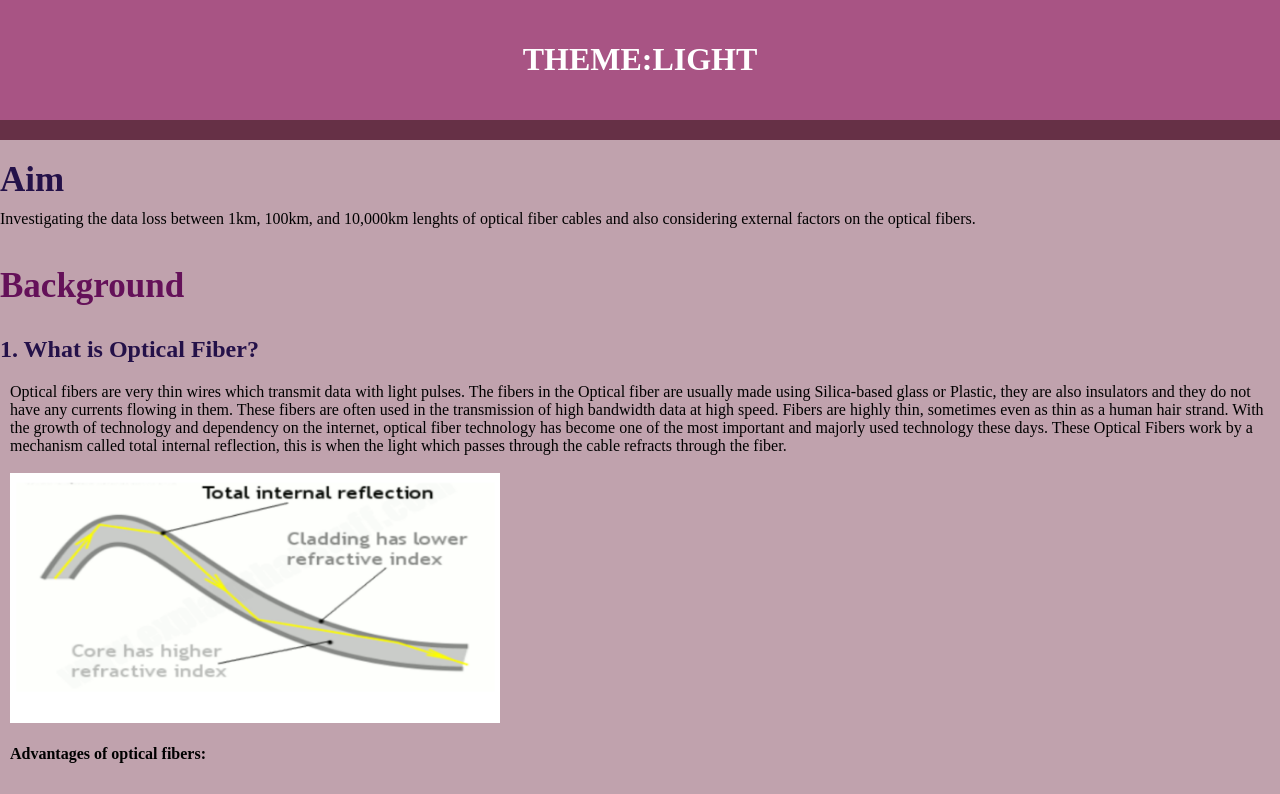
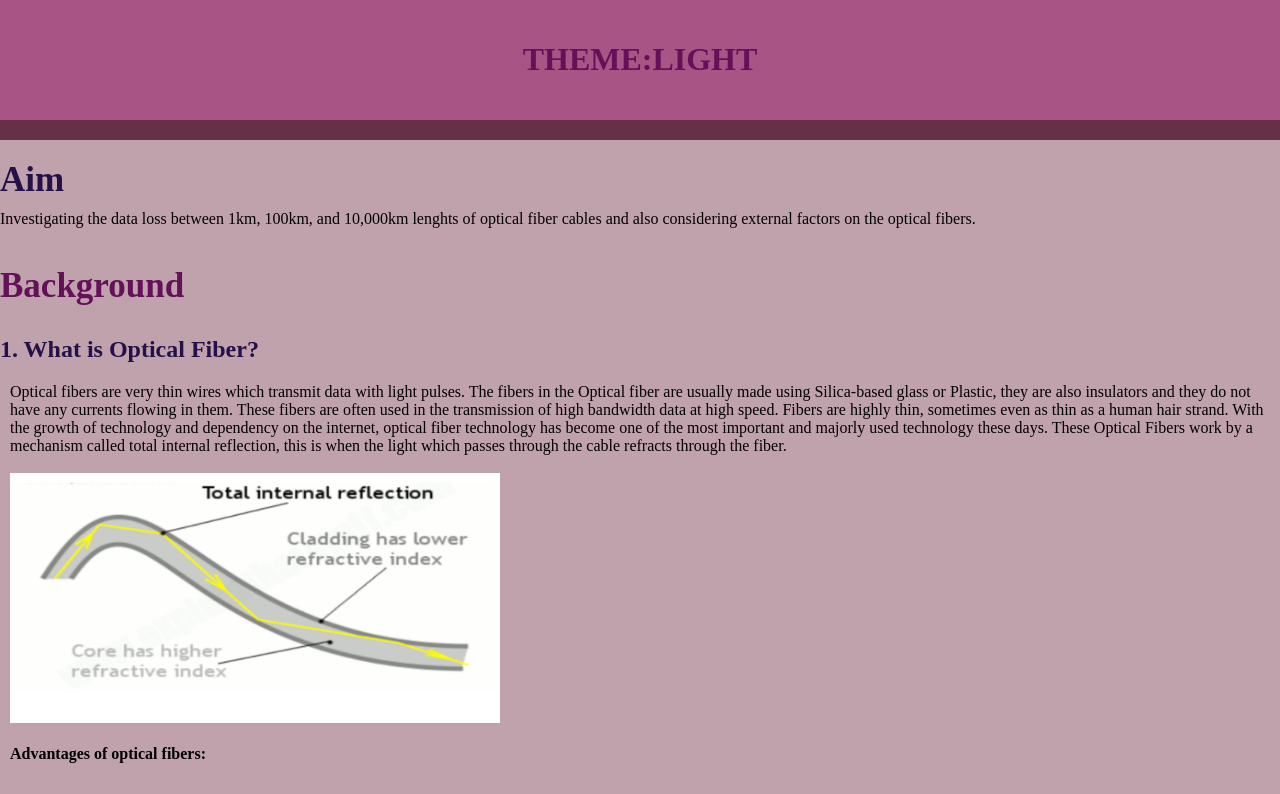
Before and after one commit to eccentricnethra/GROUP4-CS, a plain HTML site: page GROUP4-Computer-Science-website-main/GROUP4 CS/index.html in a window 1280 px wide. Shown: the top 794 px of the page. Drawn offline with Linux system fonts and the light colour scheme.

Commit message:
last one i promise

```diff
--- a/GROUP4-Computer-Science-website-main/GROUP4 CS/style.css
+++ b/GROUP4-Computer-Science-website-main/GROUP4 CS/style.css
@@ -8,7 +8,7 @@ body {
 
 header {
   background-color: #a12969a8;
-  color: #ffffff;
+  color: #641159;
   text-align: center;
   padding: 20px;
 }
```
